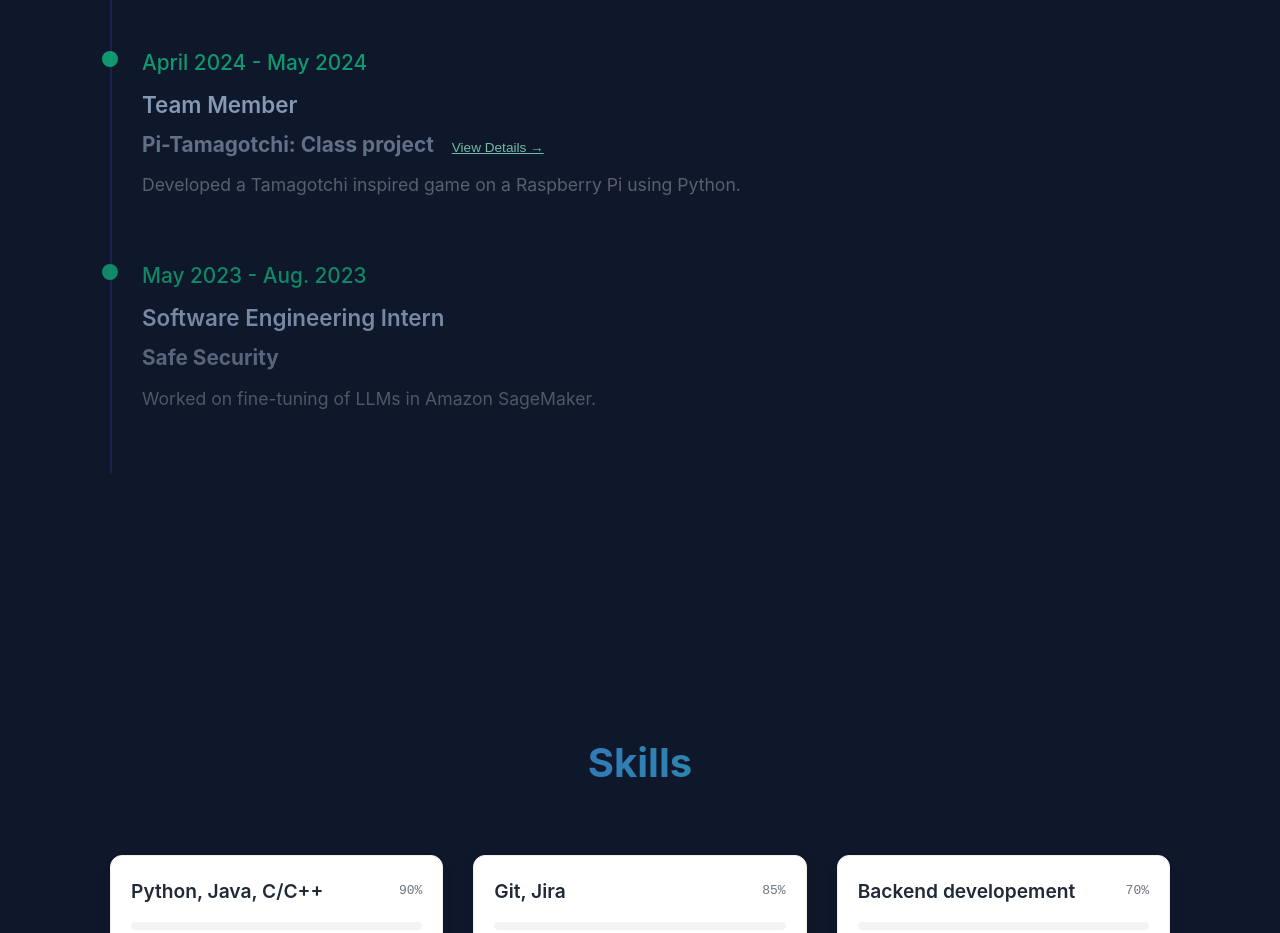
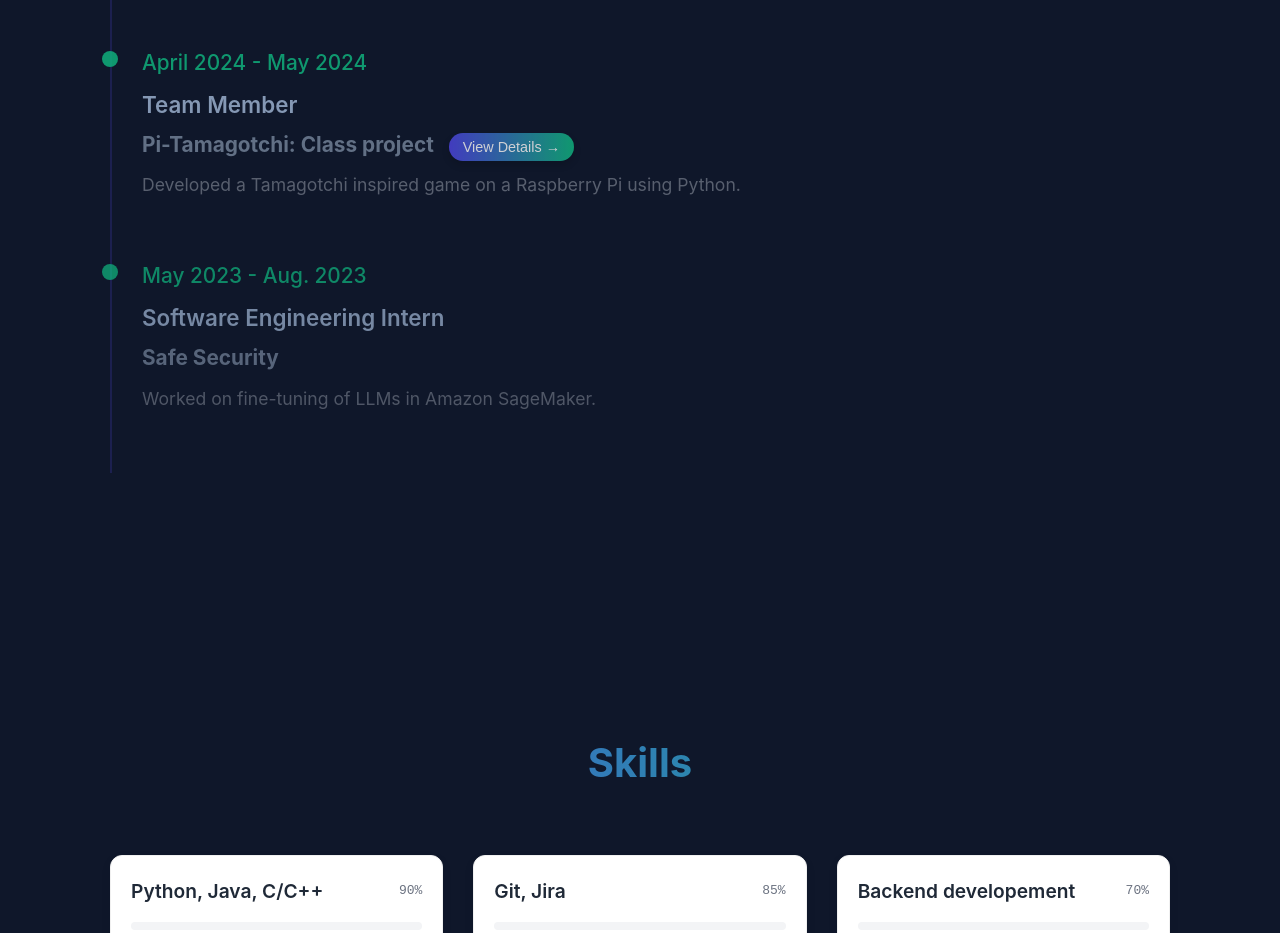
Before and after one commit to sanac17/my-portfolio, a React (Create React App) app: page / in a window 1280 px wide. Shown: the part 1580-2513 px from the top of the page. Built offline with nearby package versions, Linux system fonts and the light colour scheme.

Commit message:
Updated formatting

```diff
--- a/src/components/AboutMe.css
+++ b/src/components/AboutMe.css
@@ -1,20 +1,29 @@
 /* View Details Button */
 .view-details-button {
-  background: none;
+  background: linear-gradient(90deg, #4f46e5, #10b981);
   border: none;
-  font-size: 0.85rem;
-  color: #8ee4c8;
+  font-size: 0.9rem;
+  color: white;
   cursor: pointer;
-  margin-left: 10px;
-  padding: 3px 8px;
-  border-radius: 4px;
+  margin-left: 15px;
+  padding: 6px 14px;
+  border-radius: 20px;
   transition: all 0.3s;
-  text-decoration: underline;
+  text-decoration: none;
+  display: inline-block;
+  font-weight: 500;
+  box-shadow: 0 4px 8px rgba(0, 0, 0, 0.2);
 }
 
 .view-details-button:hover {
-  background-color: rgba(16, 185, 129, 0.1);
-  color: #4ade80;
+  transform: translateY(-2px);
+  box-shadow: 0 6px 12px rgba(0, 0, 0, 0.3);
+  opacity: 0.95;
+}
+
+.view-details-button:active {
+  transform: translateY(0);
+  box-shadow: 0 2px 4px rgba(0, 0, 0, 0.2);
 }
 
 /* Project Page Styles */
--- a/src/components/AboutMe.jsx
+++ b/src/components/AboutMe.jsx
@@ -6,6 +6,16 @@ const AboutMe = () => {
   const [scrollPosition, setScrollPosition] = useState(0);
   const [activeSkill, setActiveSkill] = useState(null);
   const [showPiTamagotchi, setShowPiTamagotchi] = useState(false);
+
+  // Add this near your other useEffect hooks
+  useEffect(() => {
+    if (showPiTamagotchi) {
+      window.scrollTo({
+        top: 0,
+        behavior: 'smooth'
+      });
+    }
+  }, [showPiTamagotchi]);
 
   // Handle scroll for effects
   useEffect(() => {
```
